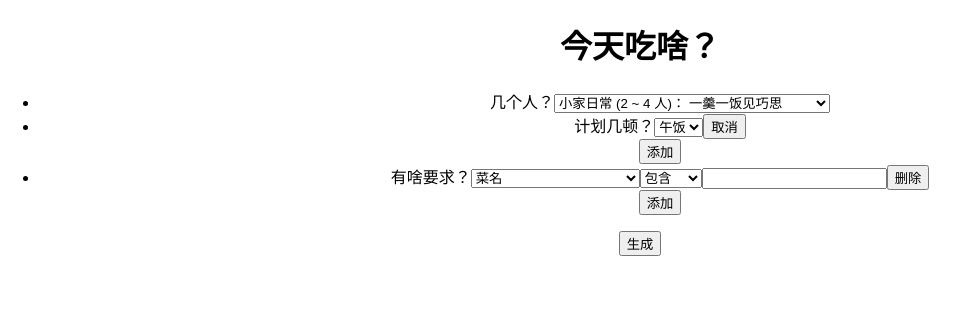
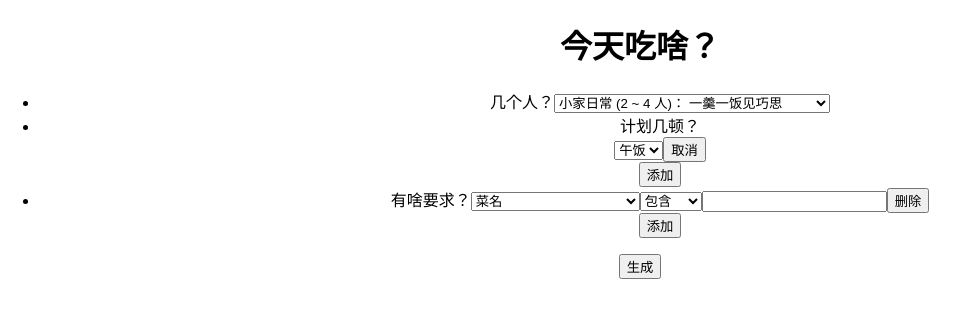
Before and after one commit to utopia2046/menu4today, a React app: page / in a window 1280 px wide. Shown: the top 318 px of the page, without its empty margins (0-969 px from the left). Built offline with nearby package versions, Linux system fonts and the light colour scheme.

Commit message:
add meal select event handling

```diff
--- a/package.json
+++ b/package.json
@@ -32,6 +32,7 @@
     "jest-resolve": "^27.4.2",
     "jest-watch-typeahead": "^1.0.0",
     "mini-css-extract-plugin": "^2.4.5",
+    "nanoid": "^4.0.2",
     "postcss": "^8.4.4",
     "postcss-flexbugs-fixes": "^5.0.2",
     "postcss-loader": "^6.2.1",
--- a/src/App.js
+++ b/src/App.js
@@ -1,3 +1,4 @@
+import { nanoid } from 'nanoid';
 import { useState } from 'react';
 import './App.css';
 import FilterEdit from './filterEdit';
@@ -6,7 +7,7 @@ import PeopleSelection from './peopleSelect';
 
 function App() {
     const [people, setPeople] = useState('small');
-  const [meals, setMeals] = useState([{id: 0, type: 'lunch'}]);
+    const [meals, setMeals] = useState([newMeal()]);
     const [filters, setFilters] = useState([]);
 
     function generateMenu() {}
@@ -15,8 +16,30 @@ function App() {
         setPeople(option);
     }
 
-  function getMeals(meals) {
-    setMeals(meals);
+    function newMeal() {
+        return {
+            id: 'meal-' + nanoid(),
+            type: 'lunch'
+        }
+    }
+
+    function addMeal() {
+        setMeals([...meals, newMeal()])
+    }
+
+    function updateMeal(id, newType) {
+        const updatedMeals = meals.map((meal) => {
+            if (id === meal.id) {
+                return { ...meal, type: newType };
+            }
+            return meal;
+        });
+        setMeals(updatedMeals);
+    }
+
+    function removeMeal(id) {
+        const remainingMeals = meals.filter((meal) => id !== meal.id);
+        setMeals(remainingMeals);
     }
 
     return (
@@ -24,9 +47,23 @@ function App() {
             <h1>今天吃啥？</h1>
 
             <ul className="query-section">
-        <li><PeopleSelection people={people} onPeopleChange={getPeople} /></li>
-        <li><MealSelection meals={meals} onMealsChange={getMeals} /></li>
-        <li><FilterEdit /></li>
+                <li>
+                    <PeopleSelection
+                        people={people}
+                        onPeopleChange={getPeople}
+                    />
+                </li>
+                <li>
+                    <MealSelection
+                        meals={meals}
+                        onAddMeal={addMeal}
+                        onRemoveMeal={removeMeal}
+                        onUpdateMeal={updateMeal}
+                    />
+                </li>
+                <li>
+                    <FilterEdit />
+                </li>
             </ul>
 
             <div><button onClick={generateMenu}>生成</button></div>
--- a/src/mealSelect.js
+++ b/src/mealSelect.js
@@ -1,29 +1,29 @@
-function Meal() {
-    return (
-        <div className="meal-container">
+function MealSelection(props) {
+
+    function addMeal() {
+        props.onAddMeal();
+    }
+
+    const mealsList = props.meals.map(meal =>
+        <div key={meal.id} className="meal-container" >
             <span>
-                <label>计划几顿？</label>
-            </span>
-            <span>
-                <select defaultValue={"lunch"}>
+                <select defaultValue={meal.type} onChange={(evt) => props.onUpdateMeal(meal.id, evt.target.value)}>
                     <option value="breakfast">早饭</option>
                     <option value="lunch" >午饭</option>
                     <option value="dinner">晚饭</option>
                 </select>
             </span>
             <span>
-                <button>取消</button>
+                <button onClick={() => props.onRemoveMeal(meal.id)}>取消</button>
             </span>
         </div>
     );
-}
 
-function MealSelection() {
     return (
         <div className="meal-select-container">
-
-            <Meal></Meal>
-            <button>添加</button>
+            <label>计划几顿？</label>
+            {mealsList}
+            <button onClick={addMeal}>添加</button>
         </div>
     );
 }
```
Also changed, not shown: 1 other file (tests, documents, lock files or other folders). Lines whose indentation alone changed are shown as unchanged.
